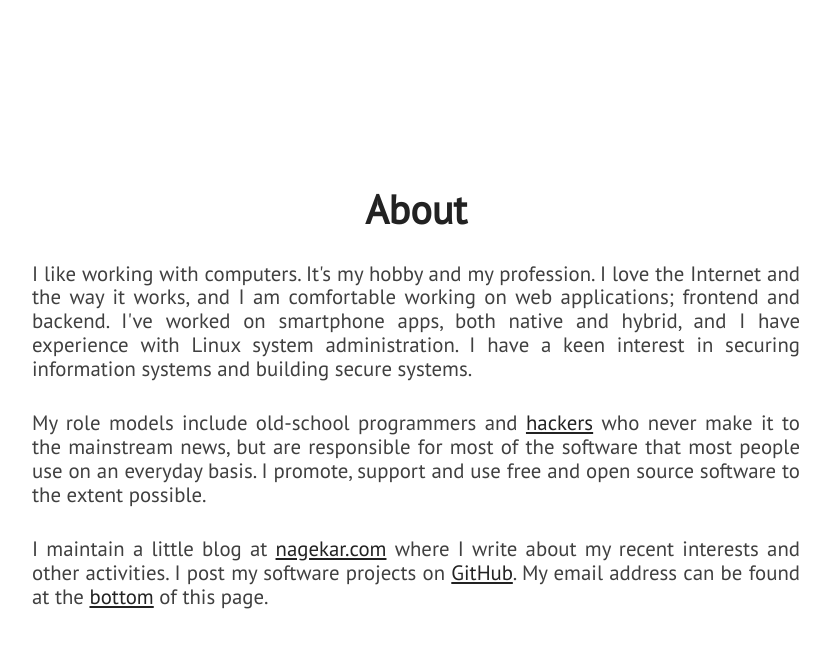
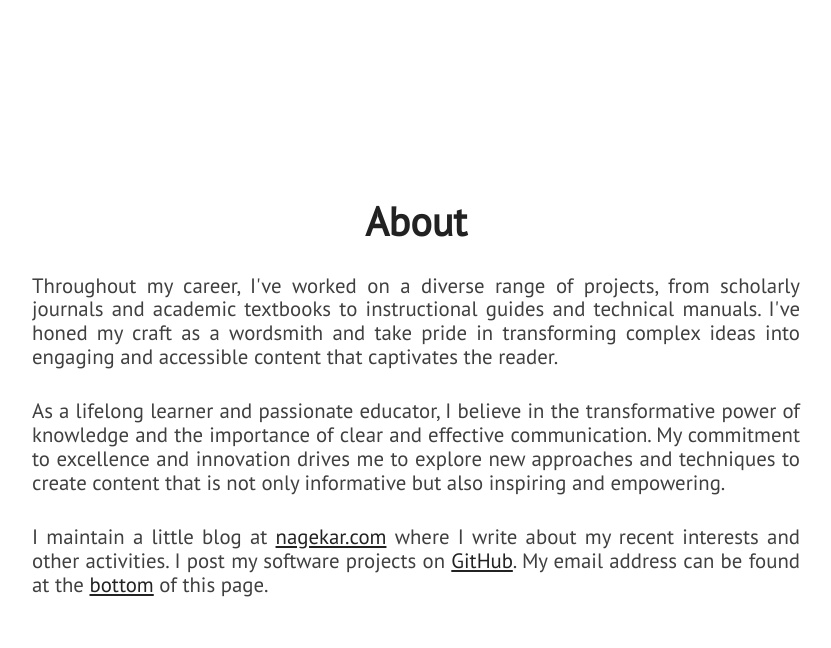
Before and after one commit to wascarleonel/portfolio, a Jekyll site: the page built from index.html, in a window 1280 px wide and 900 px high, scrolled down 1018 px. Shown: the top 648 px of the window, without its empty margins (224-1055 px from the left). Built offline with Jekyll 4.4.1, drawn with Linux system fonts in a browser that asks for light colours; nearby versions of some CDN libraries.

Commit message:
Update about.html

```diff
--- a/_includes/about.html
+++ b/_includes/about.html
@@ -3,10 +3,10 @@
         <div id="about-text">
             <div class="section-heading">About</div>
             <p class="paragraph-text justify-text">
-                I like working with computers. It's my hobby and my profession. I love the Internet and the way it works, and I am comfortable working on web applications; frontend and backend. I've worked on smartphone apps, both native and hybrid, and I have experience with Linux system administration. I have a keen interest in securing information systems and building secure systems.
+                Throughout my career, I've worked on a diverse range of projects, from scholarly journals and academic textbooks to instructional guides and technical manuals. I've honed my craft as a wordsmith and take pride in transforming complex ideas into engaging and accessible content that captivates the reader.
             </p>
             <p class="paragraph-text justify-text">
-                My role models include old-school programmers and <a href="https://stallman.org/articles/on-hacking.html">hackers</a> who never make it to the mainstream news, but are responsible for most of the software that most people use on an everyday basis. I promote, support and use free and open source software to the extent possible.
+                As a lifelong learner and passionate educator, I believe in the transformative power of knowledge and the importance of clear and effective communication. My commitment to excellence and innovation drives me to explore new approaches and techniques to create content that is not only informative but also inspiring and empowering.
             </p>
             <p class="paragraph-text justify-text">
                 I maintain a little blog at <a href="{{ site.blog_url }}">nagekar.com</a> where I write about my recent interests and other activities. I post my software projects on <a href="https://github.com/{{ site.github_username }}">GitHub</a>. My email address can be found at the <span class="extra-link"><a href="#extra">bottom</a></span> of this page.
```
